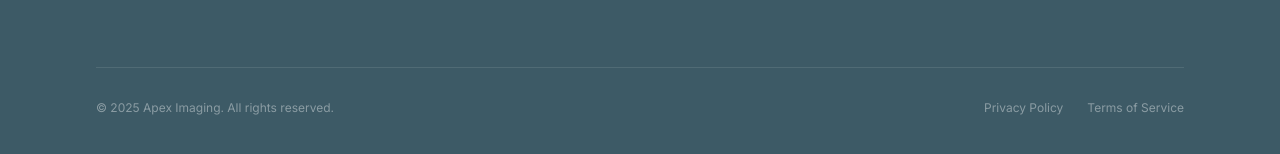
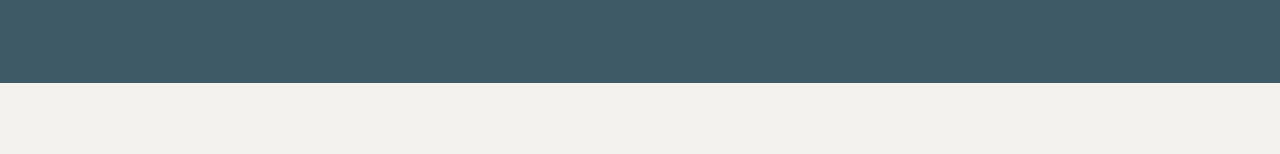
Before and after one commit to rowkav09/apex_imaging, a Next.js app: page / in a window 1280 px wide. Shown: the part 5346-5500 px from the top of the page. After the commit the page ends 5429 px from the top, so only its background shows below. Built offline with nearby package versions, Linux system fonts and the light colour scheme.

Commit message:
Remove copyright, privacy policy and ToS from footer

```diff
--- a/app/page.tsx
+++ b/app/page.tsx
@@ -737,15 +737,6 @@ export default function Home() {
 
 
                       </div>
-
-                      {/* Bottom bar */}
-                      <div className="mt-16 pt-8 border-t border-white/10 flex flex-col md:flex-row justify-between items-center gap-4">
-                        <p className="text-xs text-white/40">© 2025 Apex Imaging. All rights reserved.</p>
-                        <div className="flex gap-6 text-xs text-white/40">
-                          <a href="#" className="hover:text-white transition-colors">Privacy Policy</a>
-                          <a href="#" className="hover:text-white transition-colors">Terms of Service</a>
-                        </div>
-                      </div>
                     </div>
                   </footer>
                 </main>
```
